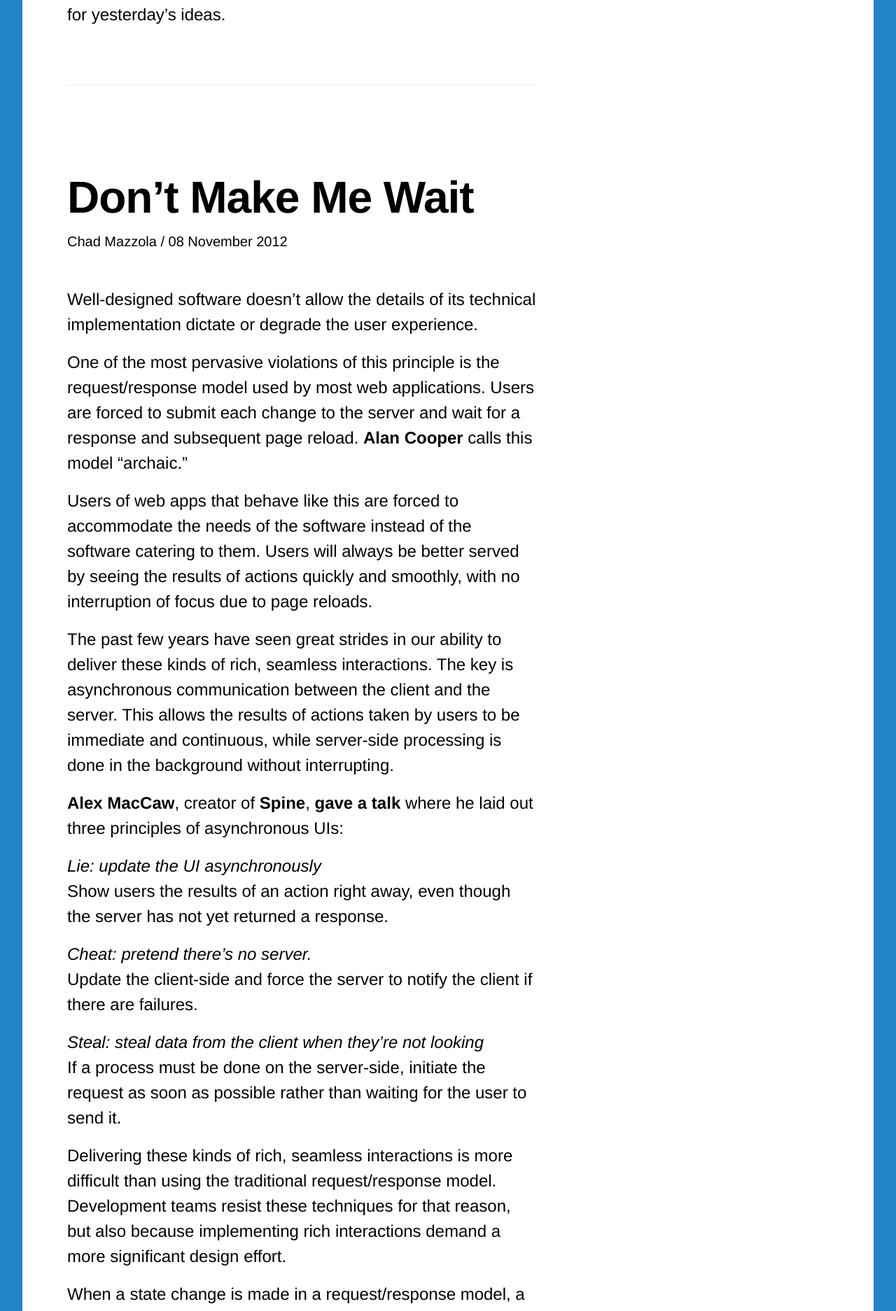
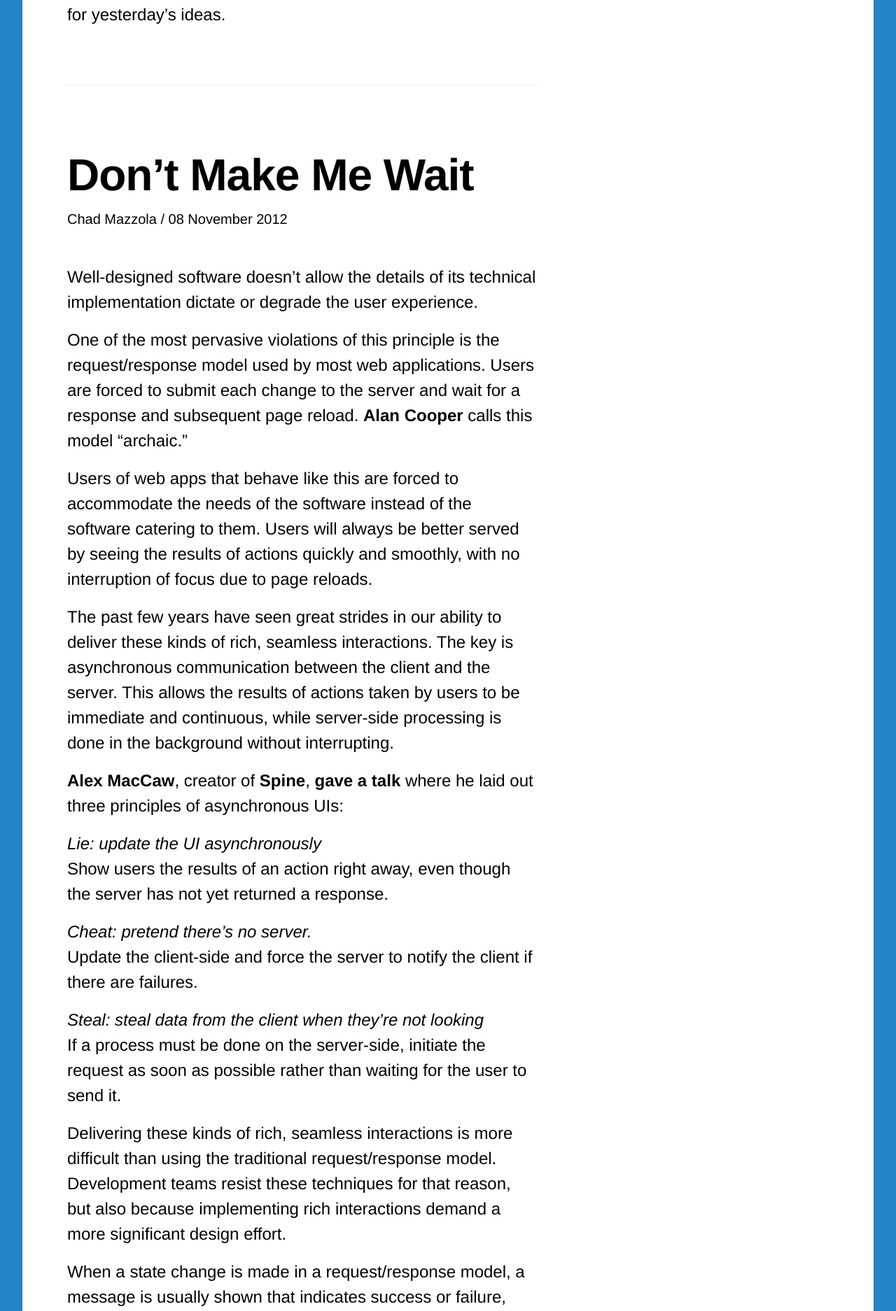
Before and after one commit to ehmorris/unicornmeet, a Jekyll site: the page built from index.html, in a window 1280 px wide. Shown: the part 955-2829 px from the top of the page at 70% size. Built offline with Jekyll 4.4.1, drawn with Linux system fonts in a browser that asks for light colours; Markdown is read by kramdown in place of the engine named in the settings.

Commit message:
Tweaks to post layout.

```diff
--- a/stylesheets/application.css
+++ b/stylesheets/application.css
@@ -63,7 +63,7 @@ footer ul:after {
 
 .container .post {
   border-bottom: 1px dotted #ddd;
-  margin: 0 0 8em 0;
+  margin: 0 0 6em 0;
   padding: 0 0 4em; }
   .container .post:last-child {
     border-bottom: 0;
@@ -216,7 +216,7 @@ a {
   margin: 4em; }
 
 .home {
-  margin: 2em;
+  margin: 1.5em;
   text-align: right; }
   body.body-home .home {
     display: none; }
--- a/stylesheets/scss/_post.scss
+++ b/stylesheets/scss/_post.scss
@@ -1,6 +1,6 @@
 .container .post {
   border-bottom: 1px dotted #ddd;
-  margin: 0 0 8em 0;
+  margin: 0 0 6em 0;
   padding: 0 0 4em;
 
   &:last-child {
--- a/stylesheets/scss/application.scss
+++ b/stylesheets/scss/application.scss
@@ -37,7 +37,7 @@ a {
 }
 
 .home {
-  margin: 2em;
+  margin: 1.5em;
   text-align: right;
 
   body.body-home & {
```
